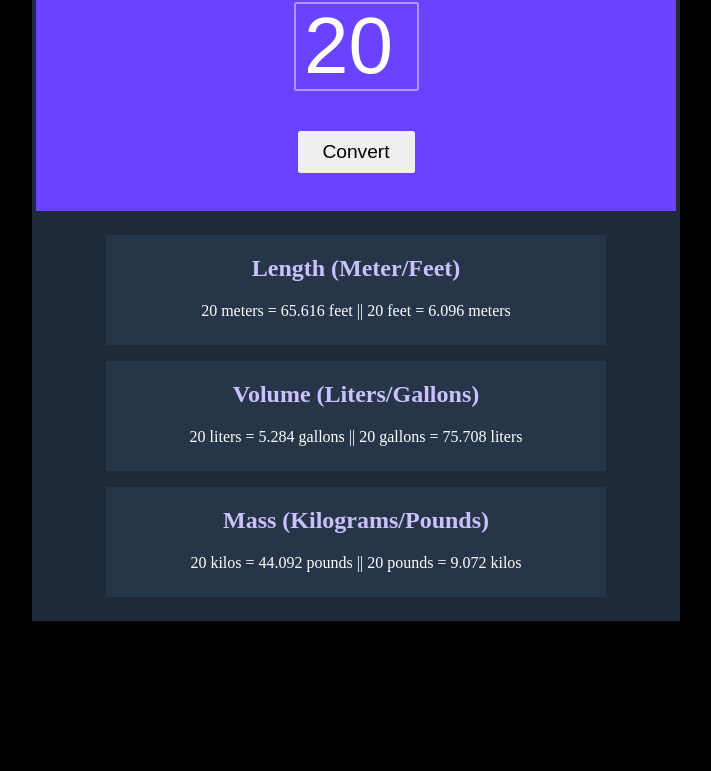
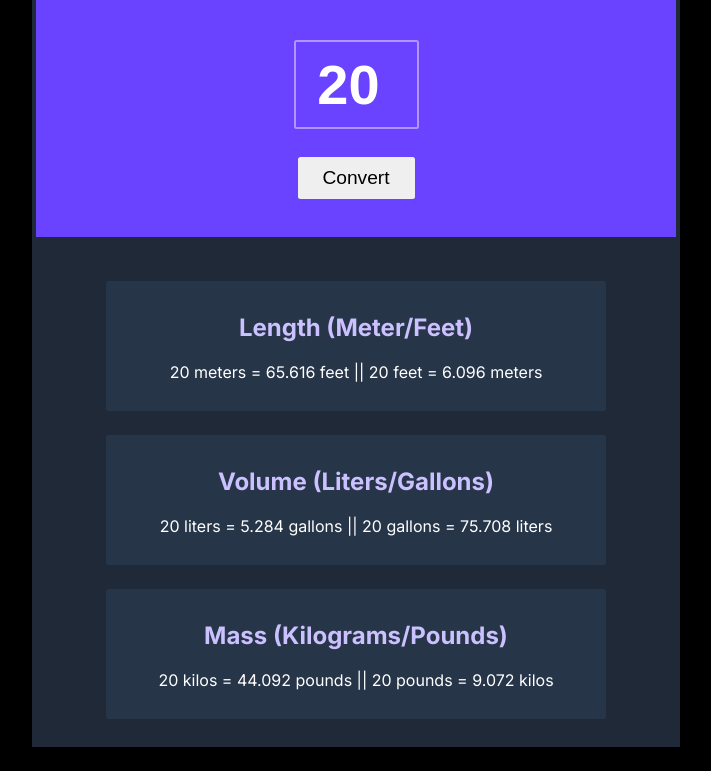
Before and after one commit to memelopez/unitConversion, a browser extension: page index.html in a window 1280 px wide. Shown: the part 142-913 px from the top of the page, without its empty margins (284-995 px from the left). Before the commit the page ends 800 px from the top, so only its background shows below. Drawn offline with Linux system fonts and the light colour scheme.

Commit message:
Add font and finalize styles

```diff
--- a/index.css
+++ b/index.css
@@ -2,12 +2,13 @@ body{
   margin: 0;
   background-color: #000;
   color: #fff;
+  font-family: 'Inter', Arial, Helvetica, sans-serif;
 }
 
 .container {
   background-color: #1F2937;
   width: 50%;
-  margin: 1.5em auto;
+  margin: 4.5em auto 1.5em;
   text-align: center;
   padding: 0 0.25em;
   display: flex;
@@ -30,7 +31,8 @@ header input {
   border-radius: 2.5px;
   background-color: #6943FF;
   color: #fff;
-  font-size: 5em;
+  font-size: 3.5em;
+  font-weight: 700;
   text-align: center;
   margin: 0.5em 0;
 }
@@ -53,11 +55,13 @@ header button {
   background-color: #273549;
   width: 500px;
   height: 110px;
-  margin: 0.5em 0;
+  margin: 0.75em 0;
+  border-radius: 2.5px;
+  padding: 0.75em 0 0.5em;
 }
 
 .results {
-  margin: 0 auto;
+  margin: 1em auto 0;
   padding: 1em;
   display: flex;
   flex-direction: column;
```
